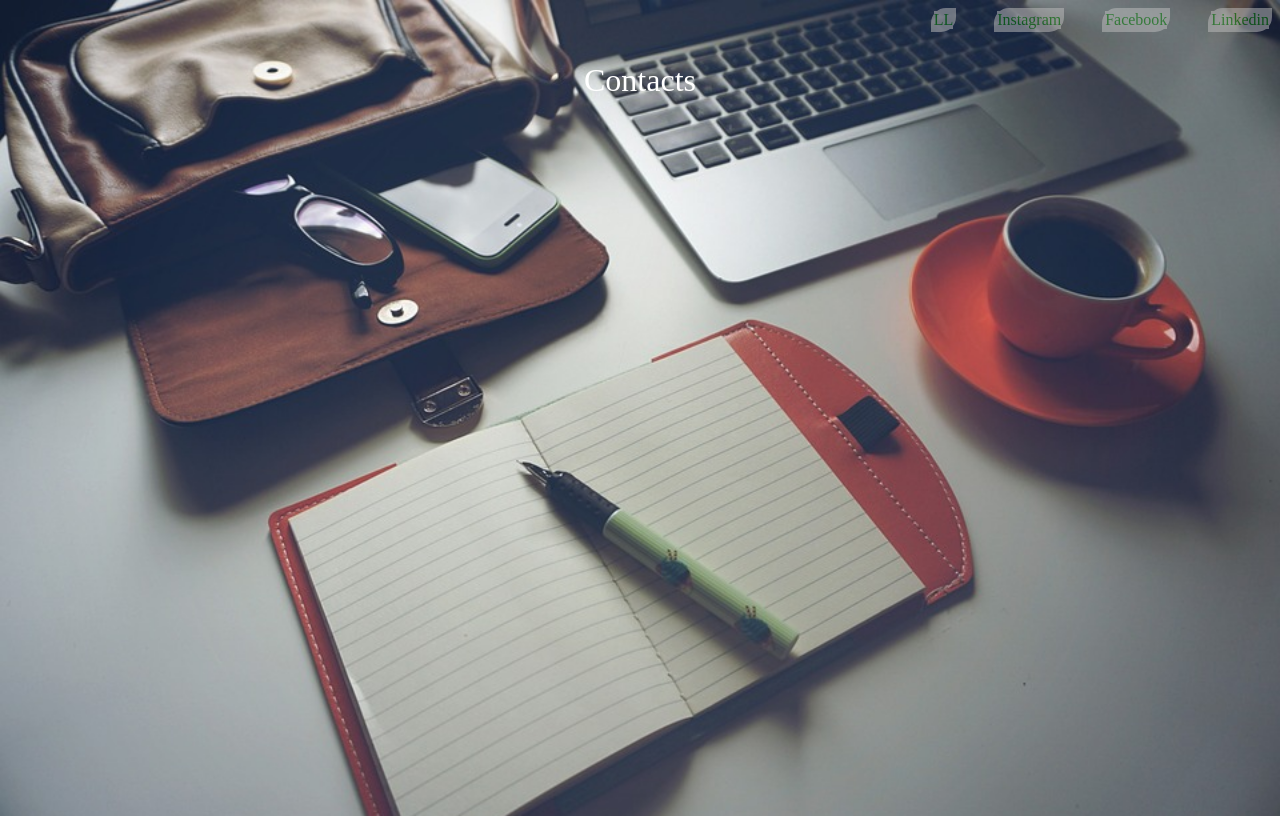
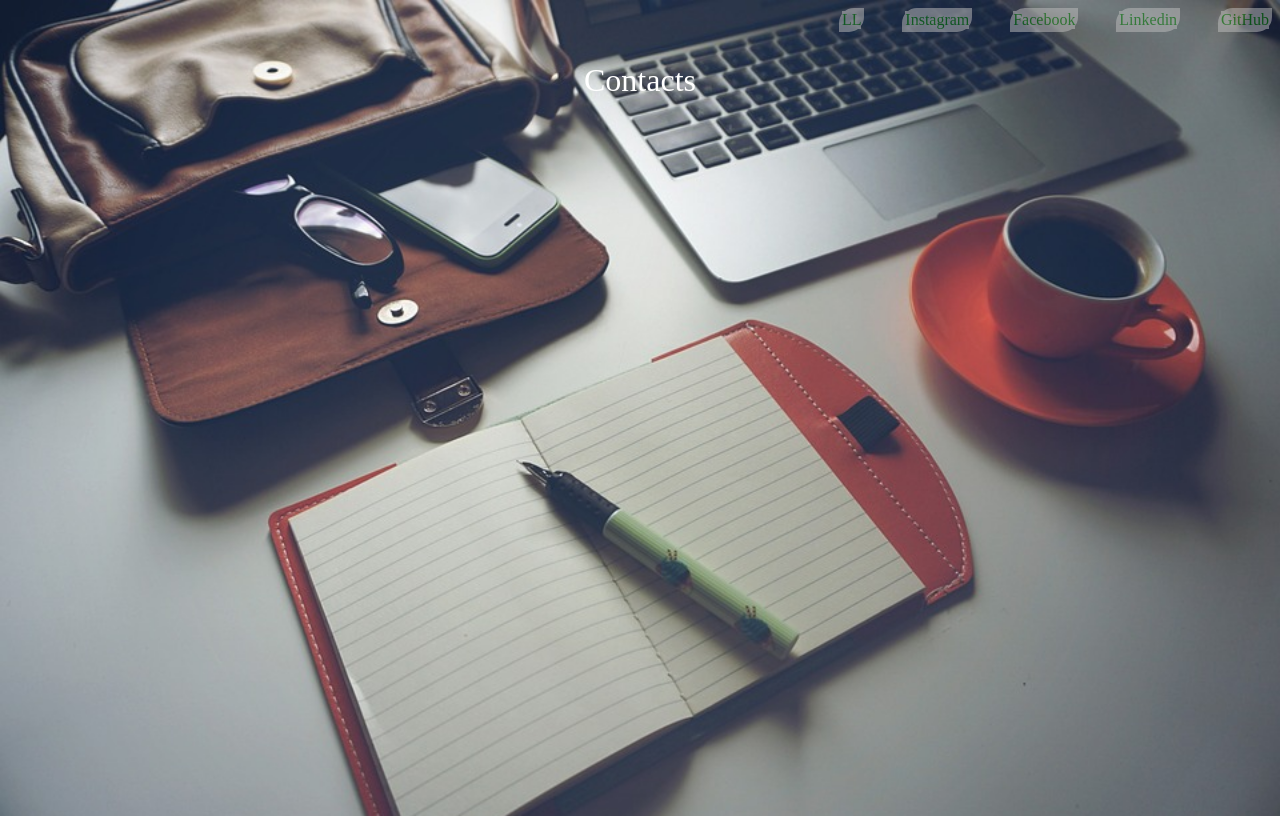
Before and after one commit to LiviaL22/progettoS2I, a plain HTML site: page Contacts.html in a window 1280 px wide. Drawn offline with Linux system fonts and the light colour scheme.

Commit message:
add link gitHub

```diff
--- a/Contacts.html
+++ b/Contacts.html
@@ -22,6 +22,8 @@
             <a href="https://www.linkedin.com/in/livia-luciani-b3a2981b0/" target="_blank">Linkedin</a>
 
            </div>
+           <div class="main-text"><a href="https://github.com/LiviaL22/progettoS2I" target="_blank">GitHub</a>
+           </div>
          </div>
          <div class="paragraph">
             Contacts
```
